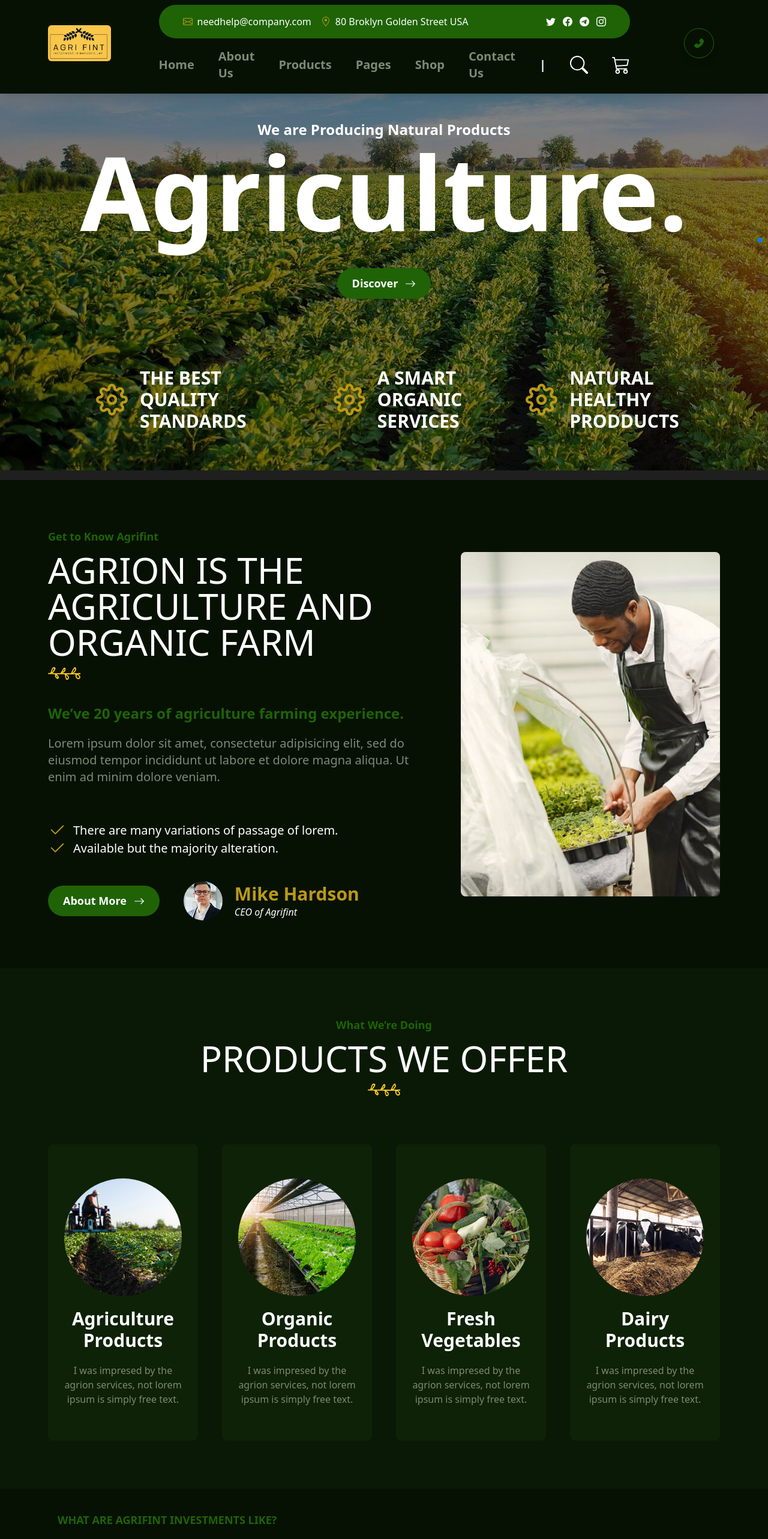
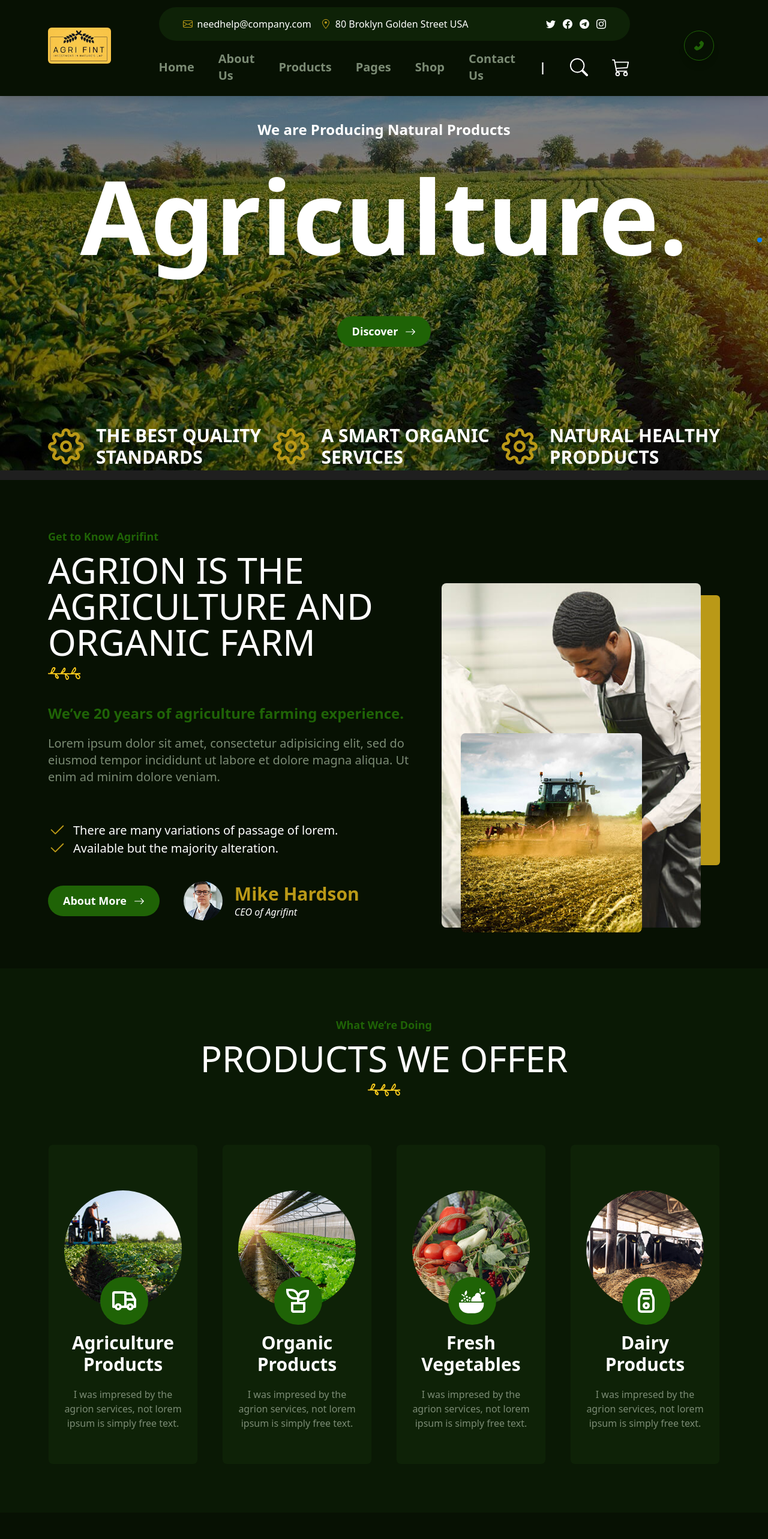
Before and after one commit to Tamdupagal/agri-fint, a Next.js app: page / in a window 1280 px wide. Shown: the top 2565 px of the page at 60% size. Built offline with nearby package versions, Linux system fonts and the light colour scheme.

Commit message:
updated homepage

```diff
--- a/components/HomePages/Banner.js
+++ b/components/HomePages/Banner.js
@@ -20,11 +20,11 @@ import { EffectFade, Autoplay, Pagination } from "swiper";
 
 const Banner = () => {
     return (
-        <div className="h-auto lg:h-[100vh] ">
+        <div className="h-[100vh]">
             <Swiper
                 loop={true}
                 autoplay={{
-                    delay: 3000,
+                    delay: 5000,
                     disableOnInteraction: false,
                 }}
                 effect={"fade"}
@@ -79,7 +79,7 @@ const BannerCard = () => {
                 <div className="flex items-center justify-center mt-10">
                     <div className="text-center text-fontclr font-bold">
                         <p className=" text-2xl  -mb-10">We are Producing Natural Products</p>
-                        <h1 className=" text-[170px] ">Agriculture.</h1>
+                        <h1 className="text-[80px] lg:text-[170px] my-10">Agriculture.</h1>
                     </div>
                 </div>
 
@@ -91,23 +91,23 @@ const BannerCard = () => {
             <div className="flex flex-col items-center justify-between w-full  ">
                 {/* <hr className="h-[0.5px] bg-fontclr w-4/6 my-10 " /> */}
                 <div className=" flex flex-col lg:flex-row items-center justify-evenly w-full ">
-                    <div className="flex items-center gap-5 p-20">
+                    <div className="flex items-center gap-5 ">
                         <FiSettings className="text-yellow text-6xl font-bold" />
-                        <div className="text-3xl font-semibold text-fontclr text-start">
+                        <div className="text-xl lg:text-3xl font-semibold text-fontclr text-start">
                             <h2>THE BEST QUALITY</h2>
                             <h2>STANDARDS</h2>
                         </div>
                     </div>
-                    <div className="flex items-center gap-5 ">
+                    <div className="flex items-center gap-5 p-5">
                         <FiSettings className="text-yellow text-6xl font-bold" />
-                        <div className="text-3xl font-semibold text-fontclr text-start">
+                        <div className="text-xl lg:text-3xl font-semibold text-fontclr text-start">
                             <h2>A SMART ORGANIC</h2>
                             <h2>SERVICES</h2>
                         </div>
                     </div>
                     <div className="flex items-center gap-5">
                         <FiSettings className="text-yellow text-6xl font-bold" />
-                        <div className="text-3xl font-semibold text-fontclr text-start">
+                        <div className="text-xl lg:text-3xl font-semibold text-fontclr text-start">
                             <h2>NATURAL HEALTHY</h2>
                             <h2>PRODDUCTS</h2>
                         </div>
--- a/components/HomePages/Contact.js
+++ b/components/HomePages/Contact.js
@@ -10,7 +10,7 @@ const Contact = () => {
             <div className='w-full lg:w-2/6'>
                 <div className='flex flex-col items-start gap-3'>
                     <p className='text-lg font-semibold text-primary'>Contact Now</p>
-                    <h2 className='text-4xl '>GET IN TOUCH NOW</h2>
+                    <h2 className='text-3xl lg:text-4xl '>GET IN TOUCH NOW</h2>
                     <Image src={"/assets/section-title-icon-1.png"} width={54} height={21} alt="title icon" />
                 </div>
                 <div className='mt-10'>
--- a/components/HomePages/HomeAbout.js
+++ b/components/HomePages/HomeAbout.js
@@ -5,11 +5,11 @@ import Button from '../../utilities/Button';
 
 const HomeAbout = () => {
     return (
-        <div className=' px-6 lg:px-20 bg-dark text-fontclr  py-20 flex items-center justify-between gap-10'>
+        <div className=' px-6 lg:px-20 bg-dark text-fontclr  py-20 flex flex-col lg:flex-row items-center justify-between gap-10 relative'>
             <div className='w-full lg:w-3/5'>
                 <div className='flex flex-col items-start gap-3'>
                     <p className='text-lg font-semibold text-primary'>Get to Know Agrifint</p>
-                    <h2 className='text-6xl '>AGRION IS THE AGRICULTURE AND ORGANIC FARM</h2>
+                    <h2 className='text-3xl lg:text-6xl '>AGRION IS THE AGRICULTURE AND ORGANIC FARM</h2>
                     <Image src={"/assets/section-title-icon-1.png"} width={54} height={21} alt="title icon" />
                 </div>
                 <div className='text-start pt-10'>
@@ -31,21 +31,36 @@ const HomeAbout = () => {
                         <Button>About More</Button>
                         <Image src={"/assets/about-one-ceo-img.jpg"} width={65} height={65} alt="title icon" className='rounded-full ml-5' />
                         <div>
-                            <h3 className='text-yellow text-3xl font-bold '>Mike Hardson</h3>
+                            <h3 className='text-yellow text-xl lg:text-3xl font-bold '>Mike Hardson</h3>
                             <p className='text-md italic'>CEO of Agrifint</p>
                         </div>
                     </div>
 
                 </div>
             </div>
-            <div className='w-full lg:w-2/5'>
+            <div className='w-full lg:w-2/5 relative'>
+                <div className='relative flex justify-end'>
+                    <div className='bg-yellow h-[450px] w-96 rounded-md z-0 mt-5'>
+
+                    </div>
                     <Image
                         src={"/assets/about-one-img-1.jpg"}
                         alt="features"
                         width={438}
-                       height={580}
-                        className="rounded-lg image"
+                        height={580}
+                        className="rounded-lg image absolute top-0 z-1   right-8"
                     />
+
+                    <Image
+                        src={"/assets/about-one-img-2.jpg"}
+                        alt="features"
+                        width={302}
+                        height={332}
+                        className="rounded-lg image z-10  absolute -bottom-28 left-0"
+                    />
+
+                </div>
+
 
             </div>
 
--- a/components/HomePages/Services.js
+++ b/components/HomePages/Services.js
@@ -1,4 +1,5 @@
 import Image from 'next/image';
+import Link from 'next/link';
 import React from 'react';
 import { servicesData } from '../../public/homeData';
 
@@ -7,7 +8,7 @@ const Services = () => {
         <div className=' px-6 lg:px-20 bg-darkBg  text-fontclr  py-20 services-bg '>
             <div className='flex flex-col items-center gap-3'>
                 <p className='text-lg font-semibold text-primary'>What We’re Doing</p>
-                <h2 className='text-6xl '>PRODUCTS WE OFFER</h2>
+                <h2 className='text-3xl lg:text-6xl '>PRODUCTS WE OFFER</h2>
                 <Image src={"/assets/section-title-icon-1.png"} width={54} height={21} alt="title icon" />
             </div>
             <div className='grid grid-cols-1 lg:grid-cols-4 pt-20 gap-10'>
@@ -29,9 +30,16 @@ export default Services;
 const ServiceCard = ({ singleService }) => {
     const { name, details, img, icon } = singleService;
     return (
-        <div className='bg-cardBg border-[1px] border-cardBg hover:border-yellow  text-fontclr rounded-lg px-6 py-14 flex flex-col items-center justify-center gap-5 text-center'>
-            <div>
-                <Image src={img} alt={name} width={196} height={196} className="rounded-full" />
+        <div className='bg-cardBg  text-fontclr rounded-lg px-6 py-14 flex flex-col items-center justify-center gap-5 text-center product-card'>
+            <div className='relative my-5 '>
+                <Image src={img} alt={name} width={196} height={196} className="rounded-full product-img " />
+                <div className="text-5xl  bg-primary text-white  w-20 h-20 rounded-full flex items-center justify-center p-7  absolute -bottom-7 right-14 product-icon">
+                    <span>
+                        <Link href={"#"}>
+                            {icon}
+                        </Link>
+                    </span>
+                </div>
             </div>
             <h2 className='text-3xl font-bold '>{name}</h2>
             <p className='text-paraclr '>{details}</p>
--- a/components/HomePages/Success.js
+++ b/components/HomePages/Success.js
@@ -3,28 +3,33 @@ import React from 'react';
 import { RxDotFilled } from 'react-icons/rx';
 import { achivementData } from '../../public/homeData';
 import Button from '../../utilities/Button';
+import { CountUp, useCountUp } from 'use-count-up'
 
 const Success = () => {
+
     return (
         <div className=' bg-dark text-white  px-8 lg:px-24 flex flex-col items-center justify-center   py-10'>
 
             <div className='flex flex-col items-center gap-3 py-14 mb-10'>
                 <p className='text-lg font-semibold text-primary'>WHAT ARE WE PROUD ABOUT?</p>
-                <h2 className='text-6xl '>Agriculture Sector is growing rapidly.</h2>
+                <h2 className='text-3xl lg:text-6xl text-center'>Agriculture Sector is growing rapidly.</h2>
                 <Image src={"/assets/section-title-icon-1.png"} width={54} height={21} alt="title icon" />
             </div>
 
             <div className='flex flex-col lg:flex-row  items-center justify-between gap-5 w-full mb-10'>
                 {
                     achivementData.map(singleData => {
-                        const { id, name, number, unit, icon } = singleData;
+
+                        const { id, name, num, unit, icon } = singleData;
                         return (
                             <div key={id} className="flex items-center  gap-5 w-full">
                                 <Image src={icon} alt={name} width={100} height={50} />
                                 <div>
-                                    <h3 className='text-2xl font-bold '>{name}</h3>
-                                    <h2 className='text-5xl font-bold text-red-500'>{number}</h2>
-                                    <p className='text-paraclr'>{unit}</p>
+                                    <h3 className='text-2xl font-bold text-primary'>{name}</h3>
+                                    <h2 className='text-5xl font-bold text-fontclr '>
+                                       {num}
+                                    </h2>
+                                    <p className='text-paraclr text-sm'>{unit}</p>
                                 </div>
 
                             </div>
--- a/components/HomePages/Testimonial.js
+++ b/components/HomePages/Testimonial.js
@@ -17,7 +17,7 @@ const Testimonial = () => {
         <div className=' px-6 lg:px-20 bg-darkBg  text-fontclr  py-20 '>
             <div className='flex flex-col items-center gap-3'>
                 <p className='text-lg font-semibold text-primary'>Our Testimonials</p>
-                <h2 className='text-6xl '>WHAT THEY’RE TAKING ABOUT</h2>
+                <h2 className='text-3xl lg:text-6xl '>WHAT THEY’RE TAKING ABOUT</h2>
                 <Image src={"/assets/section-title-icon-1.png"} width={54} height={21} alt="title icon" />
             </div>
 
--- a/components/SharedPages/Header.js
+++ b/components/SharedPages/Header.js
@@ -1,4 +1,4 @@
-import React, { useState } from 'react';
+import React, { useEffect, useState } from 'react';
 import Image from "next/image";
 import Link from "next/link";
 import { AiFillPhone, AiOutlineClose, AiOutlineMenu } from 'react-icons/ai';
@@ -7,6 +7,22 @@ import { GoLocation } from 'react-icons/go';
 
 const Header = () => {
     const [open, setOpen] = useState(false);
+    const [navbar, setNavbar] = useState(false);
+
+    const changeNav = () => {
+        console.log(window.scrollY)
+        if (window.scrollY >= 66) {
+            setNavbar(true)
+        } else {
+            setNavbar(false)
+        }
+    };
+
+    useEffect(() => {
+        changeNav()
+        // adding the event when scroll change background
+        window.addEventListener("scroll", changeNav)
+    })
 
     const memuItems =
         <>
@@ -43,7 +59,7 @@ const Header = () => {
         </>
     return (
         <div>
-            <header className="bg-dark text-fontclr w-full px-6 lg:px-20 pb-5 pt-2  flex items-center justify-between gap-20 fixed shadow-lg   z-50 ease-in duration-300">
+            <header className={`bg-dark text-fontclr w-full px-6 lg:px-20 pt-2 pb-4  flex  items-center justify-between gap-20  shadow-lg   z-50 ease-in duration-300 fixed  ${navbar ? "h-20" : "h-40"}`}>
 
 
                 <Link href={"/"}>
@@ -52,22 +68,22 @@ const Header = () => {
                         width={150}
                         height={40}
                         alt="logo"
-                        className='rounded-md'
+                        className={`rounded-md  ${navbar ? "hidden" : "flex"}`}
                     />
                     {/* <h2 className='text-3xl font-bold  '>AgroFint</h2> */}
                 </Link>
 
-                <div className='flex flex-col w-full gap-4'>
-                    <div className='flex items-center justify-between bg-primary w-full rounded-full h-14'>
+                <div className='lg:flex flex-col w-full gap-4 hidden '>
+                    <div className={`flex items-center justify-between bg-cardBg w-full rounded-full h-14 ${navbar ? "hidden" : "flex"}`}>
                         <div className='flex items-center gap-4 ml-10 '>
                             <p className='flex items-center gap-2'> <BsEnvelope className='text-yellow' /> <span className='text-fontclr hover:text-yellow'>needhelp@company.com</span></p>
                             <p className='flex items-center gap-2'> <GoLocation className='text-yellow' /> <span>80 Broklyn Golden Street USA</span></p>
                         </div>
                         <div className='flex items-center gap-3 mr-10'>
-                            <BsTwitter className='text-fontclr hover:text-yellow'/>
-                            <BsFacebook className='text-fontclr hover:text-yellow'/>
-                            <BsTelegram className='text-fontclr hover:text-yellow'/>
-                            <BsInstagram className='text-fontclr hover:text-yellow'/>
+                            <BsTwitter className='text-fontclr hover:text-yellow' />
+                            <BsFacebook className='text-fontclr hover:text-yellow' />
+                            <BsTelegram className='text-fontclr hover:text-yellow' />
+                            <BsInstagram className='text-fontclr hover:text-yellow' />
                         </div>
 
                     </div>
@@ -81,9 +97,9 @@ const Header = () => {
                     </ul>
                 </div>
 
-                <div>
-                    <li class="icon facebook">
-                        <span class="tooltip">+9988-5455445</span>
+                <div className={`   ${navbar ? "hidden" : " hidden lg:block"}`}>
+                    <li className="icon facebook">
+                        <span className="tooltip">+9988-5455445</span>
                         <span><AiFillPhone /></span>
                     </li>
                 </div>
@@ -92,7 +108,7 @@ const Header = () => {
 
 
                 {/*   Menu Icon */}
-                <button onClick={() => setOpen(!open)} className="block lg:hidden text-chardark">
+                <button onClick={() => setOpen(!open)} className="block lg:hidden text-yellow">
                     {!open ? (
                         <AiOutlineMenu className="text-4xl" />
                     ) : (
@@ -102,8 +118,8 @@ const Header = () => {
             </header>
 
             {open ? (
-                <div className="bg-dark rounded w-full  py-7 z-10 fixed">
-                    <ul className=" lg:hidden flex flex-col items-start gap-5 pt-20 px-5">
+                <div className="bg-dark  rounded w-full  py-3 z-10 fixed mt-20">
+                    <ul className=" lg:hidden flex flex-col items-start gap-5 pt-20 px-5 ">
                         {memuItems}
                     </ul>
                 </div>
--- a/package.json
+++ b/package.json
@@ -14,7 +14,8 @@
     "react-dom": "18.2.0",
     "react-icons": "^4.7.1",
     "swiper": "^8.4.5",
-    "typewriter-effect": "^2.19.0"
+    "typewriter-effect": "^2.19.0",
+    "use-count-up": "^3.0.1"
   },
   "devDependencies": {
     "autoprefixer": "^10.4.13",
--- a/public/homeData.js
+++ b/public/homeData.js
@@ -37,21 +37,21 @@ export const achivementData = [
     {
         id: 1,
         name: "TOTAL INVESTMENTS",
-        number: "₹15+",
+        num: "₹15+",
         unit: "CRORES",
         icon: "/assets/investment.svg"
     },
     {
         id: 2,
         name: "RETURNS",
-        number: "16%",
+        num: "16%",
         unit: "PER ANNUM",
         icon: "/assets/return.svg"
     },
     {
         id: 3,
         name: "MANAGED AREA",
-        number: "1600+",
+        num: "2100+",
         unit: "ACRES",
         icon: "/assets/TotalInvestments.svg"
     }
--- a/styles/globals.css
+++ b/styles/globals.css
@@ -38,8 +38,9 @@
 .banner-slide {
   background-position: center;
   background-size: cover;
-  height: 100%;
+  height: 100vh;
   width: 100%;
+
 }
 
 .banner-slide1 {
@@ -70,12 +71,40 @@
   background-repeat: no-repeat;
 } */
 
+/* Products/Services */
+
+.product-card {
+  border: 1px solid #0A1905;
+  transition: 0.5s all linear;
+}
+
+.product-card:hover {
+  border: 1px solid #BA9917;
+}
+
+
+.product-card:hover .product-img {
+  transition: 0.7s all linear;
+  transform: scale(0.95);
+  opacity: 50%;
+}
+
+.product-card .product-icon {
+  transition: 0.5s all linear;
+}
+
+.product-card:hover .product-icon {
+  background: yellow;
+  color: #000000;
+}
+
+
 /* Projects */
 
 .project-card-bg {
   background: linear-gradient(rgba(0, 0, 0, 0.5), rgba(0, 0, 0, 0.5));
   width: 100%;
- height: 100%;
+  height: 100%;
 }
 
 /* Swiper */
```
Also changed, not shown: components/HomePages/Projects.js (+7 -7 lines), components/SharedPages/Footer.js (+29 -1 lines), public/assets/team-one-shape-1.png (added), 1 other file (tests, documents, lock files or other folders).
